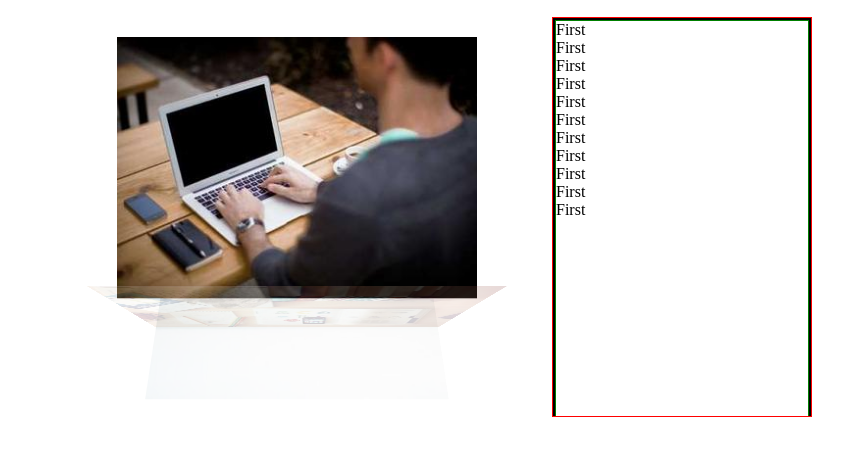
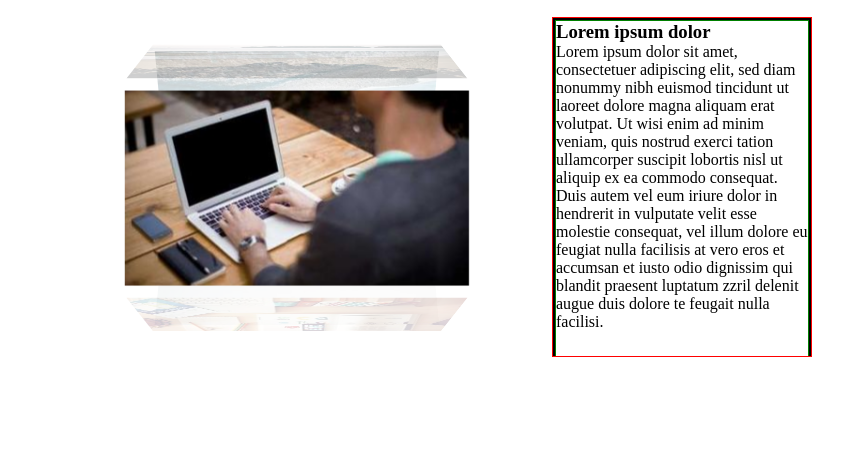
Before and after one commit to boskoa/gatsby-blog, a Gatsby site: page /roller in a window 1280 px wide. Shown: the part 165-620 px from the top of the page, without its empty margins (208-1071 px from the left). Built offline with nearby package versions, Linux system fonts and the light colour scheme; Gatsby itself is replaced by a stand-in of ours.

Commit message:
More Roller

```diff
--- a/src/pages/roller.js
+++ b/src/pages/roller.js
@@ -5,14 +5,15 @@ import styled from "styled-components";
 import useRoller from "../customHooks/useRoller";
 import { useRef } from "react";
 import { graphql } from "gatsby";
-import GatsbyImage from "gatsby-image";
+import { GatsbyImage, getImage } from "gatsby-plugin-image";
 
-const LENGTH = 100;
+const LENGTH = 130;
 const IMGWIDTH = 300;
+const IMGHEIGHT = 170;
 
 const StyledMainContainer = styled.div`
   display: flex;
-  min-height: 400px;
+  min-height: 300px;
   margin: 20px auto;
   justify-content: stretch;
   align-items: stretch;
@@ -26,8 +27,8 @@ const StyledRoller = styled.div`
   align-items: center;
   flex: 2;
   min-width: 320px;
-  min-height: ${IMGWIDTH}px;
-  perspective: 600px;
+  min-height: ${IMGHEIGHT}px;
+  perspective: 1000px;
   perspective-origin: center;
   overflow: hidden;
 `;
@@ -46,14 +47,15 @@ const StyledTentacle = styled.div`
   transform-origin: 0%;
   transform: ${({ $zDeg }) => `rotateZ(${$zDeg})`};
   transform-style: preserve-3d;
+  border: 1px solid red;
 `;
 
 const StyledImage = styled.div`
   position: absolute;
   right: -${IMGWIDTH / 2}px;
-  top: -${IMGWIDTH / 2}px;
+  top: -${IMGHEIGHT / 2}px;
   width: ${IMGWIDTH}px;
-  height: ${IMGWIDTH / (16 / 9)}px;
+  height: ${IMGHEIGHT}px;
   transform: rotateY(90deg);
   opacity: ${({ $focus }) => $focus};
   transition: all 0.5s;
@@ -62,6 +64,7 @@ const StyledImage = styled.div`
 const StyledDescription = styled.div`
   flex: 1;
   min-width: 260px;
+  height: ${IMGHEIGHT * 2}px;
   perspective: 600px;
   perspective-origin: center;
   overflow: hidden;
@@ -69,16 +72,15 @@ const StyledDescription = styled.div`
 `;
 
 const StyledSteps = styled.div`
-  display: flex;
-  flex-direction: column;
-  height: 300%;
+  height: ${IMGHEIGHT * 6}px;
   transform: translateY(calc(-100% / 3 * ${({ $current }) => $current}));
   transition: all 0.5s;
   border: 2px solid black;
 `;
 
 const StyledStep = styled.div`
-  height: calc(100% / 3);
+  height: ${IMGHEIGHT * 2}px;
+  overflow-y: scroll;
   border: 1px solid green;
 `;
 
@@ -95,9 +97,7 @@ function Roller({ data }) {
             {nodes.map((n, id) => (
               <StyledTentacle key={id} $zDeg={`-${steps[id]}deg`}>
                 <StyledImage $focus={current === id ? 1 : 0.2}>
-                  <GatsbyImage
-                    fluid={n.frontmatter.image.childImageSharp.fluid}
-                  />
+                  <GatsbyImage image={getImage(n.frontmatter.image)} alt={id} />
                 </StyledImage>
               </StyledTentacle>
             ))}
@@ -134,6 +134,13 @@ function Roller({ data }) {
         </StyledRoller>
         <StyledDescription>
           <StyledSteps $current={current}>
+            {nodes.map((n, id) => (
+              <StyledStep
+                key={id}
+                dangerouslySetInnerHTML={{ __html: n.html }}
+              />
+            ))}
+            {/*
             <StyledStep>
               First <br />
               First <br />
@@ -148,7 +155,7 @@ function Roller({ data }) {
               First <br />
             </StyledStep>
             <StyledStep>Second</StyledStep>
-            <StyledStep>Third</StyledStep>
+          <StyledStep>Third</StyledStep>*/}
           </StyledSteps>
         </StyledDescription>
       </StyledMainContainer>
@@ -163,9 +170,7 @@ export const query = graphql`
         frontmatter {
           image {
             childImageSharp {
-              fluid {
-                ...GatsbyImageSharpFluid
-              }
+              gatsbyImageData(width: 300, height: 170, placeholder: BLURRED)
             }
           }
           title
```
